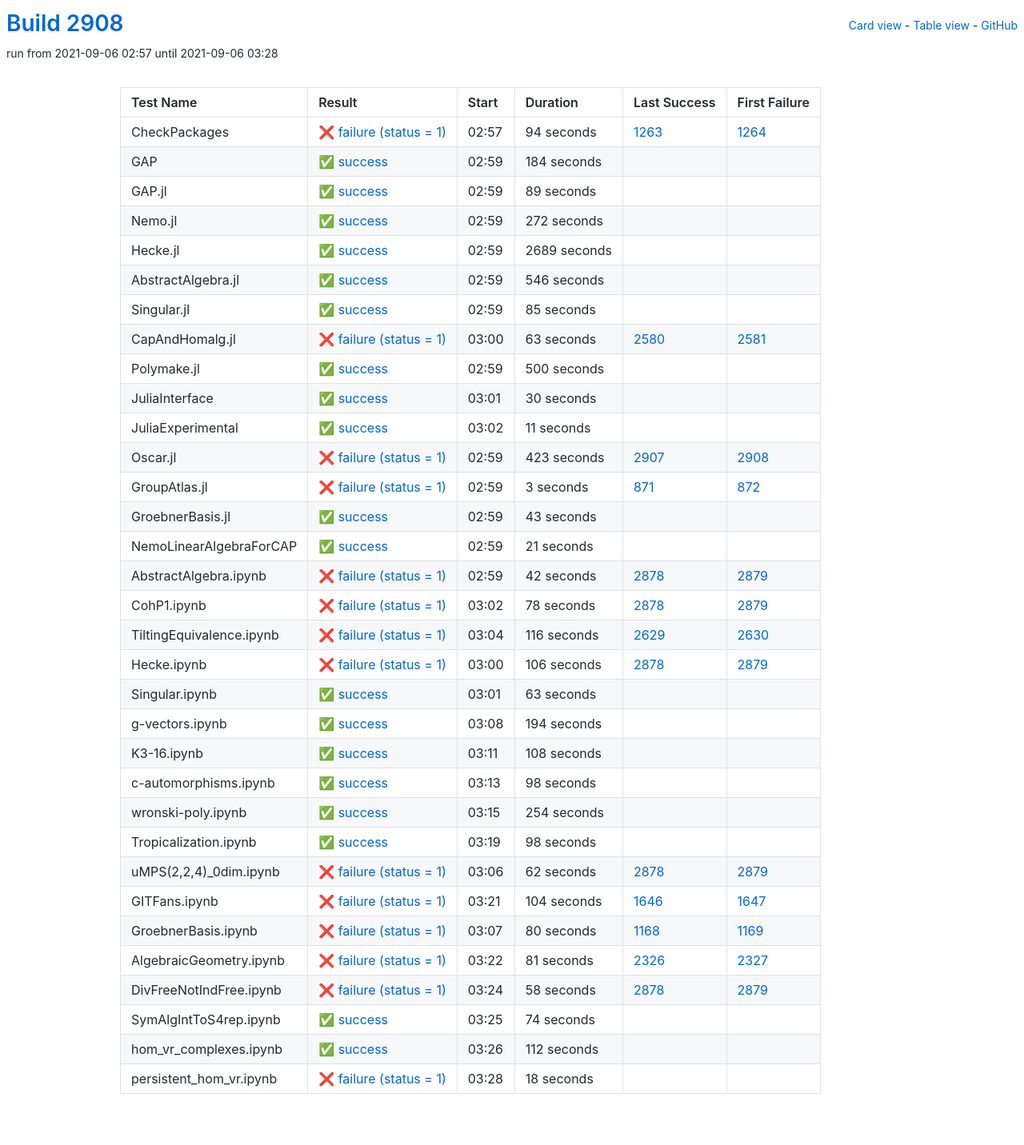
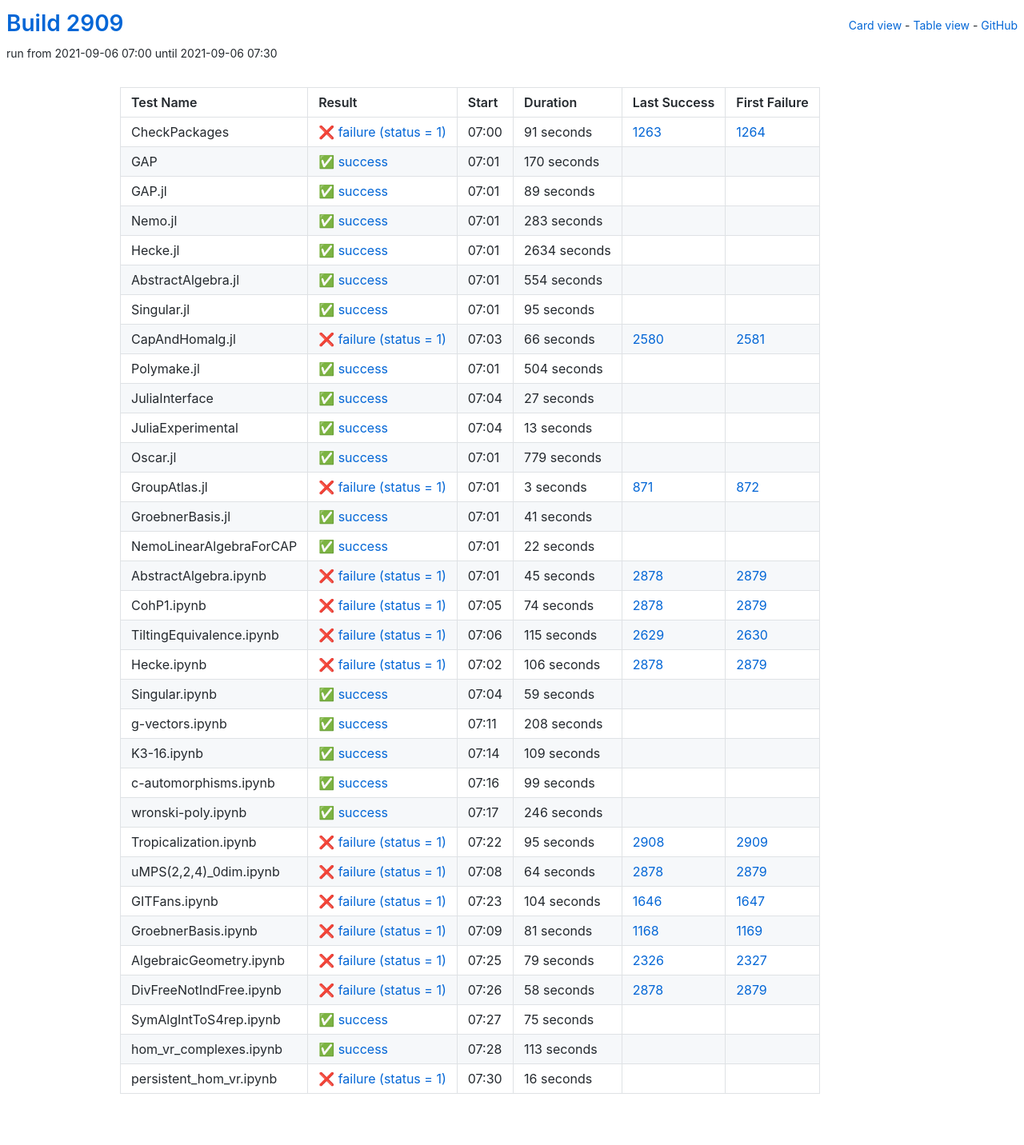
Before and after one commit to oscar-system/oscar-ci-status-stable, a Jekyll site: the page built from table.html, in a window 1280 px wide. Shown: the whole page at 80% size. Built offline with Jekyll 4.4.1, drawn with Linux system fonts in a browser that asks for light colours.

Commit message:
Build #2909

```diff
--- a/_data/ci.yml
+++ b/_data/ci.yml
@@ -1,6 +1,6 @@
 ---
-build: 2908
-build_url: https://oscarci.mathematik.uni-kl.de/job/oscar-stable/2908/
+build: 2909
+build_url: https://oscarci.mathematik.uni-kl.de/job/oscar-stable/2909/
 job: oscar-stable
 organization: oscar-system
 repo: oscar-ci-status-stable
@@ -8,32 +8,32 @@ repourl: https://github.com/oscar-system/oscar-ci-status-stable
 tests:
 - name: CheckPackages
   id: checkpackages
-  log: https://oscarci.mathematik.uni-kl.de/job/oscar-stable/2908/artifact/logs/build-2908/CheckPackages.log
-  start: 2021-09-06 02:57
+  log: https://oscarci.mathematik.uni-kl.de/job/oscar-stable/2909/artifact/logs/build-2909/CheckPackages.log
+  start: 2021-09-06 07:00
   success: false
   exitcode: 1
   status: failure
-  duration: 94
+  duration: 91
   last_success: 1263
   last_success_url: https://oscarci.mathematik.uni-kl.de/job/oscar-stable/1263/
   first_failure: 1264
   first_failure_url: https://oscarci.mathematik.uni-kl.de/job/oscar-stable/1264/
 - name: GAP
   id: gap
-  log: https://oscarci.mathematik.uni-kl.de/job/oscar-stable/2908/artifact/logs/build-2908/GAP.log
-  start: 2021-09-06 02:59
+  log: https://oscarci.mathematik.uni-kl.de/job/oscar-stable/2909/artifact/logs/build-2909/GAP.log
+  start: 2021-09-06 07:01
   success: true
   exitcode: 0
   status: success
-  duration: 184
+  duration: 170
   last_success: false
   last_success_url:
   first_failure: false
   first_failure_url:
 - name: GAP.jl
   id: gap-jl
-  log: https://oscarci.mathematik.uni-kl.de/job/oscar-stable/2908/artifact/logs/build-2908/GAP.jl.log
-  start: 2021-09-06 02:59
+  log: https://oscarci.mathematik.uni-kl.de/job/oscar-stable/2909/artifact/logs/build-2909/GAP.jl.log
+  start: 2021-09-06 07:01
   success: true
   exitcode: 0
   status: success
@@ -44,116 +44,116 @@ tests:
   first_failure_url:
 - name: Nemo.jl
   id: nemo-jl
-  log: https://oscarci.mathematik.uni-kl.de/job/oscar-stable/2908/artifact/logs/build-2908/Nemo.jl.log
-  start: 2021-09-06 02:59
+  log: https://oscarci.mathematik.uni-kl.de/job/oscar-stable/2909/artifact/logs/build-2909/Nemo.jl.log
+  start: 2021-09-06 07:01
   success: true
   exitcode: 0
   status: success
-  duration: 272
+  duration: 283
   last_success: false
   last_success_url:
   first_failure: false
   first_failure_url:
 - name: Hecke.jl
   id: hecke-jl
-  log: https://oscarci.mathematik.uni-kl.de/job/oscar-stable/2908/artifact/logs/build-2908/Hecke.jl.log
-  start: 2021-09-06 02:59
+  log: https://oscarci.mathematik.uni-kl.de/job/oscar-stable/2909/artifact/logs/build-2909/Hecke.jl.log
+  start: 2021-09-06 07:01
   success: true
   exitcode: 0
   status: success
-  duration: 2689
+  duration: 2634
   last_success: false
   last_success_url:
   first_failure: false
   first_failure_url:
 - name: AbstractAlgebra.jl
   id: abstractalgebra-jl
-  log: https://oscarci.mathematik.uni-kl.de/job/oscar-stable/2908/artifact/logs/build-2908/AbstractAlgebra.jl.log
-  start: 2021-09-06 02:59
+  log: https://oscarci.mathematik.uni-kl.de/job/oscar-stable/2909/artifact/logs/build-2909/AbstractAlgebra.jl.log
+  start: 2021-09-06 07:01
   success: true
   exitcode: 0
   status: success
-  duration: 546
+  duration: 554
   last_success: false
   last_success_url:
   first_failure: false
   first_failure_url:
 - name: Singular.jl
   id: singular-jl
-  log: https://oscarci.mathematik.uni-kl.de/job/oscar-stable/2908/artifact/logs/build-2908/Singular.jl.log
-  start: 2021-09-06 02:59
+  log: https://oscarci.mathematik.uni-kl.de/job/oscar-stable/2909/artifact/logs/build-2909/Singular.jl.log
+  start: 2021-09-06 07:01
   success: true
   exitcode: 0
   status: success
-  duration: 85
+  duration: 95
   last_success: false
   last_success_url:
   first_failure: false
   first_failure_url:
 - name: CapAndHomalg.jl
   id: capandhomalg-jl
-  log: https://oscarci.mathematik.uni-kl.de/job/oscar-stable/2908/artifact/logs/build-2908/CapAndHomalg.jl.log
-  start: 2021-09-06 03:00
+  log: https://oscarci.mathematik.uni-kl.de/job/oscar-stable/2909/artifact/logs/build-2909/CapAndHomalg.jl.log
+  start: 2021-09-06 07:03
   success: false
   exitcode: 1
   status: failure
-  duration: 63
+  duration: 66
   last_success: 2580
   last_success_url: https://oscarci.mathematik.uni-kl.de/job/oscar-stable/2580/
   first_failure: 2581
   first_failure_url: https://oscarci.mathematik.uni-kl.de/job/oscar-stable/2581/
 - name: Polymake.jl
   id: polymake-jl
-  log: https://oscarci.mathematik.uni-kl.de/job/oscar-stable/2908/artifact/logs/build-2908/Polymake.jl.log
-  start: 2021-09-06 02:59
+  log: https://oscarci.mathematik.uni-kl.de/job/oscar-stable/2909/artifact/logs/build-2909/Polymake.jl.log
+  start: 2021-09-06 07:01
   success: true
   exitcode: 0
   status: success
-  duration: 500
+  duration: 504
   last_success: false
   last_success_url:
   first_failure: false
   first_failure_url:
 - name: JuliaInterface
   id: juliainterface
-  log: https://oscarci.mathematik.uni-kl.de/job/oscar-stable/2908/artifact/logs/build-2908/JuliaInterface.log
-  start: 2021-09-06 03:01
+  log: https://oscarci.mathematik.uni-kl.de/job/oscar-stable/2909/artifact/logs/build-2909/JuliaInterface.log
+  start: 2021-09-06 07:04
   success: true
   exitcode: 0
   status: success
-  duration: 30
+  duration: 27
   last_success: false
   last_success_url:
   first_failure: false
   first_failure_url:
 - name: JuliaExperimental
   id: juliaexperimental
-  log: https://oscarci.mathematik.uni-kl.de/job/oscar-stable/2908/artifact/logs/build-2908/JuliaExperimental.log
-  start: 2021-09-06 03:02
+  log: https://oscarci.mathematik.uni-kl.de/job/oscar-stable/2909/artifact/logs/build-2909/JuliaExperimental.log
+  start: 2021-09-06 07:04
   success: true
   exitcode: 0
   status: success
-  duration: 11
+  duration: 13
   last_success: false
   last_success_url:
   first_failure: false
   first_failure_url:
 - name: Oscar.jl
   id: oscar-jl
-  log: https://oscarci.mathematik.uni-kl.de/job/oscar-stable/2908/artifact/logs/build-2908/Oscar.jl.log
-  start: 2021-09-06 02:59
-  success: false
-  exitcode: 1
-  status: failure
-  duration: 423
-  last_success: 2907
-  last_success_url: https://oscarci.mathematik.uni-kl.de/job/oscar-stable/2907/
-  first_failure: 2908
-  first_failure_url: https://oscarci.mathematik.uni-kl.de/job/oscar-stable/2908/
+  log: https://oscarci.mathematik.uni-kl.de/job/oscar-stable/2909/artifact/logs/build-2909/Oscar.jl.log
+  start: 2021-09-06 07:01
+  success: true
+  exitcode: 0
+  status: success
+  duration: 779
+  last_success: false
+  last_success_url:
+  first_failure: false
+  first_failure_url:
 - name: GroupAtlas.jl
   id: groupatlas-jl
-  log: https://oscarci.mathematik.uni-kl.de/job/oscar-stable/2908/artifact/logs/build-2908/GroupAtlas.jl.log
-  start: 2021-09-06 02:59
+  log: https://oscarci.mathematik.uni-kl.de/job/oscar-stable/2909/artifact/logs/build-2909/GroupAtlas.jl.log
+  start: 2021-09-06 07:01
   success: false
   exitcode: 1
   status: failure
@@ -164,68 +164,68 @@ tests:
   first_failure_url: https://oscarci.mathematik.uni-kl.de/job/oscar-stable/872/
 - name: GroebnerBasis.jl
   id: groebnerbasis-jl
-  log: https://oscarci.mathematik.uni-kl.de/job/oscar-stable/2908/artifact/logs/build-2908/GroebnerBasis.jl.log
-  start: 2021-09-06 02:59
+  log: https://oscarci.mathematik.uni-kl.de/job/oscar-stable/2909/artifact/logs/build-2909/GroebnerBasis.jl.log
+  start: 2021-09-06 07:01
   success: true
   exitcode: 0
   status: success
-  duration: 43
+  duration: 41
   last_success: false
   last_success_url:
   first_failure: false
   first_failure_url:
 - name: NemoLinearAlgebraForCAP
   id: nemolinearalgebraforcap
-  log: https://oscarci.mathematik.uni-kl.de/job/oscar-stable/2908/artifact/logs/build-2908/NemoLinearAlgebraForCAP.log
-  start: 2021-09-06 02:59
+  log: https://oscarci.mathematik.uni-kl.de/job/oscar-stable/2909/artifact/logs/build-2909/NemoLinearAlgebraForCAP.log
+  start: 2021-09-06 07:01
   success: true
   exitcode: 0
   status: success
-  duration: 21
+  duration: 22
   last_success: false
   last_success_url:
   first_failure: false
   first_failure_url:
 - name: AbstractAlgebra.ipynb
   id: abstractalgebra-ipynb
-  log: https://oscarci.mathematik.uni-kl.de/job/oscar-stable/2908/artifact/logs/build-2908/AbstractAlgebra.ipynb.log
-  start: 2021-09-06 02:59
+  log: https://oscarci.mathematik.uni-kl.de/job/oscar-stable/2909/artifact/logs/build-2909/AbstractAlgebra.ipynb.log
+  start: 2021-09-06 07:01
   success: false
   exitcode: 1
   status: failure
-  duration: 42
+  duration: 45
   last_success: 2878
   last_success_url: https://oscarci.mathematik.uni-kl.de/job/oscar-stable/2878/
   first_failure: 2879
   first_failure_url: https://oscarci.mathematik.uni-kl.de/job/oscar-stable/2879/
 - name: CohP1.ipynb
   id: cohp1-ipynb
-  log: https://oscarci.mathematik.uni-kl.de/job/oscar-stable/2908/artifact/logs/build-2908/CohP1.ipynb.log
-  start: 2021-09-06 03:02
+  log: https://oscarci.mathematik.uni-kl.de/job/oscar-stable/2909/artifact/logs/build-2909/CohP1.ipynb.log
+  start: 2021-09-06 07:05
   success: false
   exitcode: 1
   status: failure
-  duration: 78
+  duration: 74
   last_success: 2878
   last_success_url: https://oscarci.mathematik.uni-kl.de/job/oscar-stable/2878/
   first_failure: 2879
   first_failure_url: https://oscarci.mathematik.uni-kl.de/job/oscar-stable/2879/
 - name: TiltingEquivalence.ipynb
   id: tiltingequivalence-ipynb
-  log: https://oscarci.mathematik.uni-kl.de/job/oscar-stable/2908/artifact/logs/build-2908/TiltingEquivalence.ipynb.log
-  start: 2021-09-06 03:04
+  log: https://oscarci.mathematik.uni-kl.de/job/oscar-stable/2909/artifact/logs/build-2909/TiltingEquivalence.ipynb.log
+  start: 2021-09-06 07:06
   success: false
   exitcode: 1
   status: failure
-  duration: 116
+  duration: 115
   last_success: 2629
   last_success_url: https://oscarci.mathematik.uni-kl.de/job/oscar-stable/2629/
   first_failure: 2630
   first_failure_url: https://oscarci.mathematik.uni-kl.de/job/oscar-stable/2630/
 - name: Hecke.ipynb
   id: hecke-ipynb
-  log: https://oscarci.mathematik.uni-kl.de/job/oscar-stable/2908/artifact/logs/build-2908/Hecke.ipynb.log
-  start: 2021-09-06 03:00
+  log: https://oscarci.mathematik.uni-kl.de/job/oscar-stable/2909/artifact/logs/build-2909/Hecke.ipynb.log
+  start: 2021-09-06 07:02
   success: false
   exitcode: 1
   status: failure
@@ -236,92 +236,92 @@ tests:
   first_failure_url: https://oscarci.mathematik.uni-kl.de/job/oscar-stable/2879/
 - name: Singular.ipynb
   id: singular-ipynb
-  log: https://oscarci.mathematik.uni-kl.de/job/oscar-stable/2908/artifact/logs/build-2908/Singular.ipynb.log
-  start: 2021-09-06 03:01
+  log: https://oscarci.mathematik.uni-kl.de/job/oscar-stable/2909/artifact/logs/build-2909/Singular.ipynb.log
+  start: 2021-09-06 07:04
   success: true
   exitcode: 0
   status: success
-  duration: 63
+  duration: 59
   last_success: false
   last_success_url:
   first_failure: false
   first_failure_url:
 - name: g-vectors.ipynb
   id: g-vectors-ipynb
-  log: https://oscarci.mathematik.uni-kl.de/job/oscar-stable/2908/artifact/logs/build-2908/g-vectors.ipynb.log
-  start: 2021-09-06 03:08
+  log: https://oscarci.mathematik.uni-kl.de/job/oscar-stable/2909/artifact/logs/build-2909/g-vectors.ipynb.log
+  start: 2021-09-06 07:11
   success: true
   exitcode: 0
   status: success
-  duration: 194
+  duration: 208
   last_success: false
   last_success_url:
   first_failure: false
   first_failure_url:
 - name: K3-16.ipynb
   id: k3-16-ipynb
-  log: https://oscarci.mathematik.uni-kl.de/job/oscar-stable/2908/artifact/logs/build-2908/K3-16.ipynb.log
-  start: 2021-09-06 03:11
+  log: https://oscarci.mathematik.uni-kl.de/job/oscar-stable/2909/artifact/logs/build-2909/K3-16.ipynb.log
+  start: 2021-09-06 07:14
   success: true
   exitcode: 0
   status: success
-  duration: 108
+  duration: 109
   last_success: false
   last_success_url:
   first_failure: false
   first_failure_url:
 - name: c-automorphisms.ipynb
   id: c-automorphisms-ipynb
-  log: https://oscarci.mathematik.uni-kl.de/job/oscar-stable/2908/artifact/logs/build-2908/c-automorphisms.ipynb.log
-  start: 2021-09-06 03:13
+  log: https://oscarci.mathematik.uni-kl.de/job/oscar-stable/2909/artifact/logs/build-2909/c-automorphisms.ipynb.log
+  start: 2021-09-06 07:16
   success: true
   exitcode: 0
   status: success
-  duration: 98
+  duration: 99
   last_success: false
   last_success_url:
   first_failure: false
   first_failure_url:
 - name: wronski-poly.ipynb
   id: wronski-poly-ipynb
-  log: https://oscarci.mathematik.uni-kl.de/job/oscar-stable/2908/artifact/logs/build-2908/wronski-poly.ipynb.log
-  start: 2021-09-06 03:15
+  log: https://oscarci.mathematik.uni-kl.de/job/oscar-stable/2909/artifact/logs/build-2909/wronski-poly.ipynb.log
+  start: 2021-09-06 07:17
   success: true
   exitcode: 0
   status: success
-  duration: 254
+  duration: 246
   last_success: false
   last_success_url:
   first_failure: false
   first_failure_url:
 - name: Tropicalization.ipynb
   id: tropicalization-ipynb
-  log: https://oscarci.mathematik.uni-kl.de/job/oscar-stable/2908/artifact/logs/build-2908/Tropicalization.ipynb.log
-  start: 2021-09-06 03:19
-  success: true
-  exitcode: 0
-  status: success
-  duration: 98
-  last_success: false
-  last_success_url:
-  first_failure: false
-  first_failure_url:
-- name: uMPS(2,2,4)_0dim.ipynb
-  id: umps-2-2-4-0dim-ipynb
-  log: https://oscarci.mathematik.uni-kl.de/job/oscar-stable/2908/artifact/logs/build-2908/uMPS-2-2-4-_0dim.ipynb.log
-  start: 2021-09-06 03:06
+  log: https://oscarci.mathematik.uni-kl.de/job/oscar-stable/2909/artifact/logs/build-2909/Tropicalization.ipynb.log
+  start: 2021-09-06 07:22
   success: false
   exitcode: 1
   status: failure
-  duration: 62
+  duration: 95
+  last_success: 2908
+  last_success_url: https://oscarci.mathematik.uni-kl.de/job/oscar-stable/2908/
+  first_failure: 2909
+  first_failure_url: https://oscarci.mathematik.uni-kl.de/job/oscar-stable/2909/
+- name: uMPS(2,2,4)_0dim.ipynb
+  id: umps-2-2-4-0dim-ipynb
+  log: https://oscarci.mathematik.uni-kl.de/job/oscar-stable/2909/artifact/logs/build-2909/uMPS-2-2-4-_0dim.ipynb.log
+  start: 2021-09-06 07:08
+  success: false
+  exitcode: 1
+  status: failure
+  duration: 64
   last_success: 2878
   last_success_url: https://oscarci.mathematik.uni-kl.de/job/oscar-stable/2878/
   first_failure: 2879
   first_failure_url: https://oscarci.mathematik.uni-kl.de/job/oscar-stable/2879/
 - name: GITFans.ipynb
   id: gitfans-ipynb
-  log: https://oscarci.mathematik.uni-kl.de/job/oscar-stable/2908/artifact/logs/build-2908/GITFans.ipynb.log
-  start: 2021-09-06 03:21
+  log: https://oscarci.mathematik.uni-kl.de/job/oscar-stable/2909/artifact/logs/build-2909/GITFans.ipynb.log
+  start: 2021-09-06 07:23
   success: false
   exitcode: 1
   status: failure
@@ -332,32 +332,32 @@ tests:
   first_failure_url: https://oscarci.mathematik.uni-kl.de/job/oscar-stable/1647/
 - name: GroebnerBasis.ipynb
   id: groebnerbasis-ipynb
-  log: https://oscarci.mathematik.uni-kl.de/job/oscar-stable/2908/artifact/logs/build-2908/GroebnerBasis.ipynb.log
-  start: 2021-09-06 03:07
+  log: https://oscarci.mathematik.uni-kl.de/job/oscar-stable/2909/artifact/logs/build-2909/GroebnerBasis.ipynb.log
+  start: 2021-09-06 07:09
   success: false
   exitcode: 1
   status: failure
-  duration: 80
+  duration: 81
   last_success: 1168
   last_success_url: https://oscarci.mathematik.uni-kl.de/job/oscar-stable/1168/
   first_failure: 1169
   first_failure_url: https://oscarci.mathematik.uni-kl.de/job/oscar-stable/1169/
 - name: AlgebraicGeometry.ipynb
   id: algebraicgeometry-ipynb
-  log: https://oscarci.mathematik.uni-kl.de/job/oscar-stable/2908/artifact/logs/build-2908/AlgebraicGeometry.ipynb.log
-  start: 2021-09-06 03:22
+  log: https://oscarci.mathematik.uni-kl.de/job/oscar-stable/2909/artifact/logs/build-2909/AlgebraicGeometry.ipynb.log
+  start: 2021-09-06 07:25
   success: false
   exitcode: 1
   status: failure
-  duration: 81
+  duration: 79
   last_success: 2326
   last_success_url: https://oscarci.mathematik.uni-kl.de/job/oscar-stable/2326/
   first_failure: 2327
   first_failure_url: https://oscarci.mathematik.uni-kl.de/job/oscar-stable/2327/
 - name: DivFreeNotIndFree.ipynb
   id: divfreenotindfree-ipynb
-  log: https://oscarci.mathematik.uni-kl.de/job/oscar-stable/2908/artifact/logs/build-2908/DivFreeNotIndFree.ipynb.log
-  start: 2021-09-06 03:24
+  log: https://oscarci.mathematik.uni-kl.de/job/oscar-stable/2909/artifact/logs/build-2909/DivFreeNotIndFree.ipynb.log
+  start: 2021-09-06 07:26
   success: false
   exitcode: 1
   status: failure
@@ -368,36 +368,36 @@ tests:
   first_failure_url: https://oscarci.mathematik.uni-kl.de/job/oscar-stable/2879/
 - name: SymAlgIntToS4rep.ipynb
   id: symalginttos4rep-ipynb
-  log: https://oscarci.mathematik.uni-kl.de/job/oscar-stable/2908/artifact/logs/build-2908/SymAlgIntToS4rep.ipynb.log
-  start: 2021-09-06 03:25
+  log: https://oscarci.mathematik.uni-kl.de/job/oscar-stable/2909/artifact/logs/build-2909/SymAlgIntToS4rep.ipynb.log
+  start: 2021-09-06 07:27
   success: true
   exitcode: 0
   status: success
-  duration: 74
+  duration: 75
   last_success: false
   last_success_url:
   first_failure: false
   first_failure_url:
 - name: hom_vr_complexes.ipynb
   id: hom-vr-complexes-ipynb
-  log: https://oscarci.mathematik.uni-kl.de/job/oscar-stable/2908/artifact/logs/build-2908/hom_vr_complexes.ipynb.log
-  start: 2021-09-06 03:26
+  log: https://oscarci.mathematik.uni-kl.de/job/oscar-stable/2909/artifact/logs/build-2909/hom_vr_complexes.ipynb.log
+  start: 2021-09-06 07:28
   success: true
   exitcode: 0
   status: success
-  duration: 112
+  duration: 113
   last_success: false
   last_success_url:
   first_failure: false
   first_failure_url:
 - name: persistent_hom_vr.ipynb
   id: persistent-hom-vr-ipynb
-  log: https://oscarci.mathematik.uni-kl.de/job/oscar-stable/2908/artifact/logs/build-2908/persistent_hom_vr.ipynb.log
-  start: 2021-09-06 03:28
+  log: https://oscarci.mathematik.uni-kl.de/job/oscar-stable/2909/artifact/logs/build-2909/persistent_hom_vr.ipynb.log
+  start: 2021-09-06 07:30
   success: false
   exitcode: 1
   status: failure
-  duration: 18
+  duration: 16
   last_success: false
   last_success_url:
   first_failure: false
```
Also changed, not shown: README.md.
